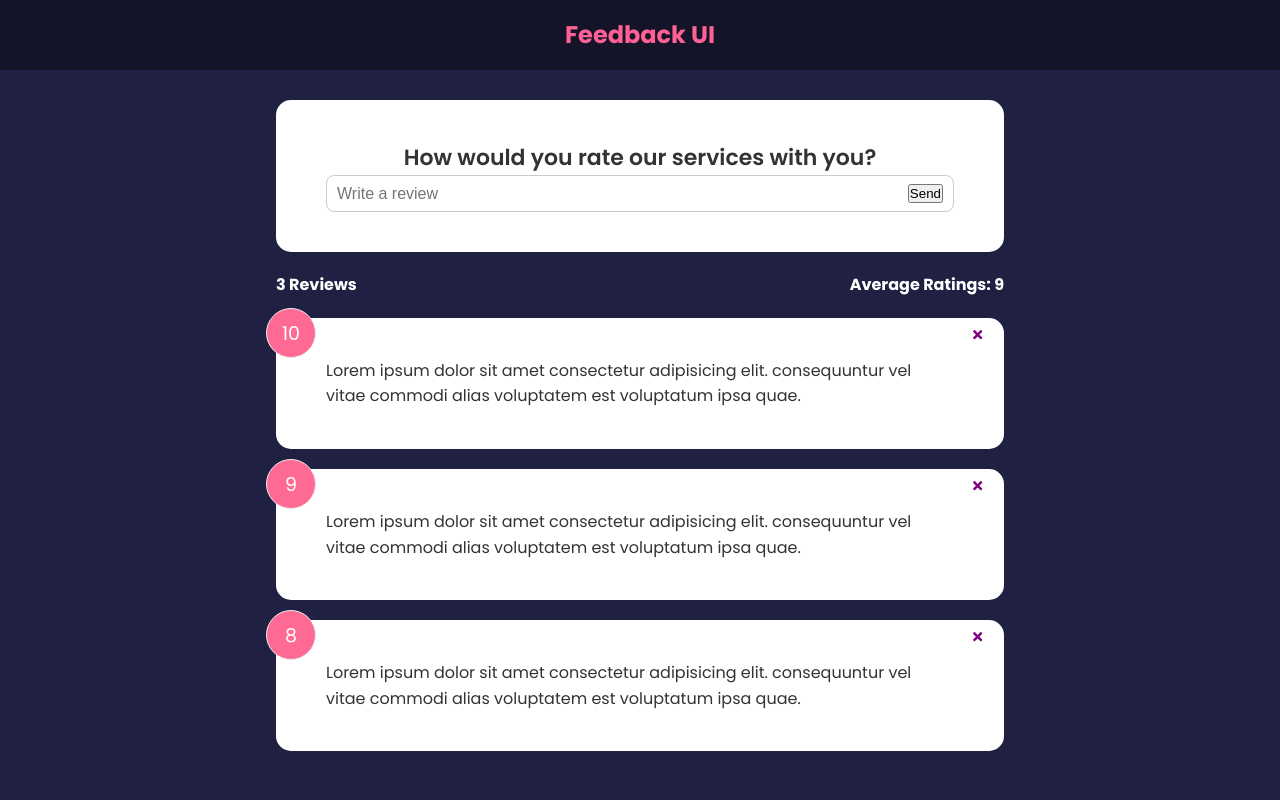
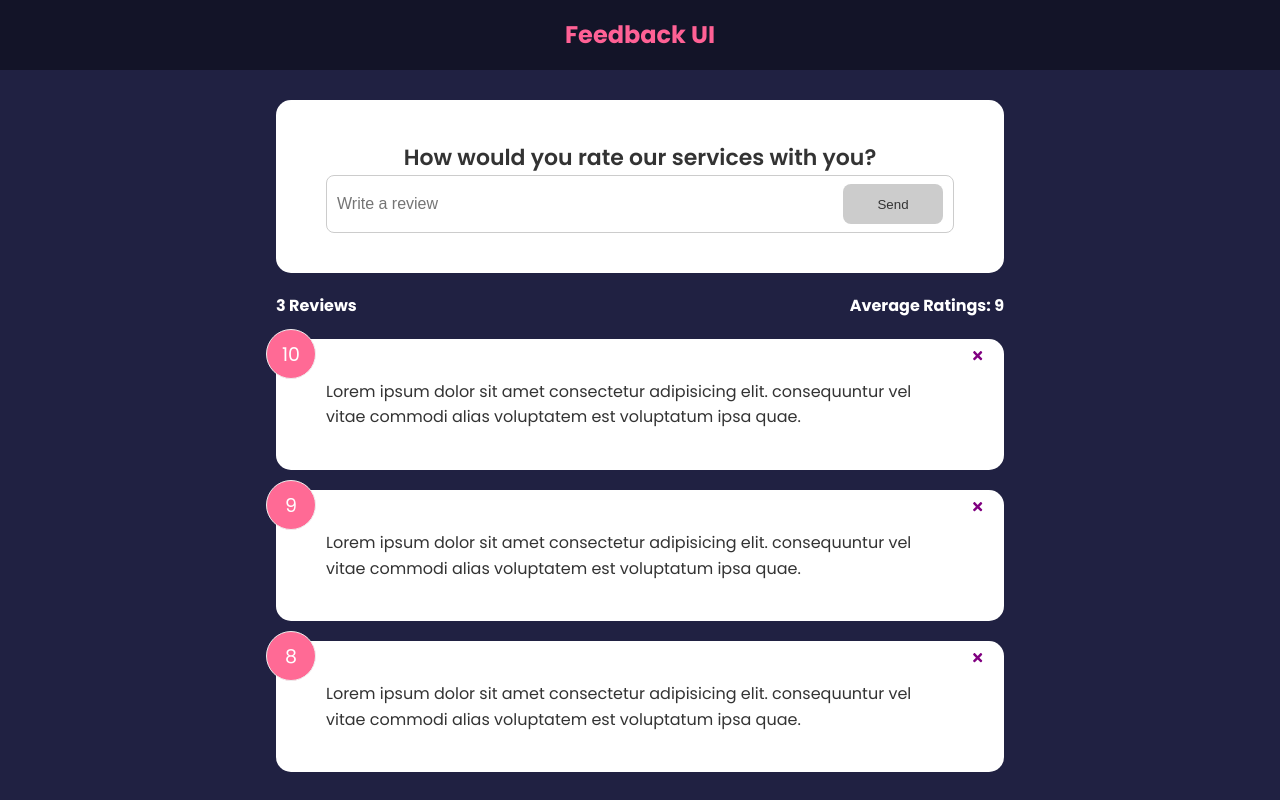
Before and after one commit to lario0913/feedback-app, a React (Create React App) app: page / in a window 1280 px wide. Built offline with nearby package versions, Linux system fonts and the light colour scheme.

Commit message:
added a custom button and live form validation

```diff
--- a/src/components/FeedbackForm.jsx
+++ b/src/components/FeedbackForm.jsx
@@ -1,10 +1,23 @@
 import {useState} from 'react'
+import Button from './shared/Button'
 import Card from './shared/Card'
 
 function FeedbackForm() {
     const [text, setText] = useState('')
+    const [btnDisabled, setBtnDisabled] = useState(true)
+    const [message, setMessage] = useState('')
 
     const handleTextChange = (e) => {
+        if(text === ''){
+            setBtnDisabled(true)
+            setMessage(null)
+        }else if (text !== '' && text.trim().length <= 10){
+            setBtnDisabled(true)
+            setMessage('text must be atleast 10 characters')
+        }else{
+            setBtnDisabled(false)
+            setMessage(null)
+        }
         setText(e.target.value)
     }
   return (
@@ -13,8 +26,10 @@
             <h2>How would you rate our services with you?</h2>
             <div className="input-group">
                 <input type="text" placeholder='Write a review' onChange={handleTextChange}/>
-                <button type="submit">Send</button>
+                <Button type="submit" isDisabled={btnDisabled}>Send</Button>
             </div>
+
+            {message && <div className='message'>{message}</div>}
         </form>
     </Card>
   )
--- /dev/null
+++ b/src/components/shared/Button.jsx
@@ -0,0 +1,27 @@
+import PropTypes from 'prop-types'
+
+function Button({children, version, type, isDisabled}) {
+  return (
+    <button
+      type={type}
+      disabled={isDisabled}
+      className={`btn btn-${version}`}>
+        {children}
+    </button>
+  )
+}
+
+Button.defaultProps = {
+    version: 'primary',
+    type : 'button',
+    isDisabled : false,
+}
+
+Button.propTypes = {
+    children: PropTypes.node.isRequired,
+    version: PropTypes.string,
+    type: PropTypes.string,
+    isDisabled: PropTypes.bool,
+}
+
+export default Button
```
